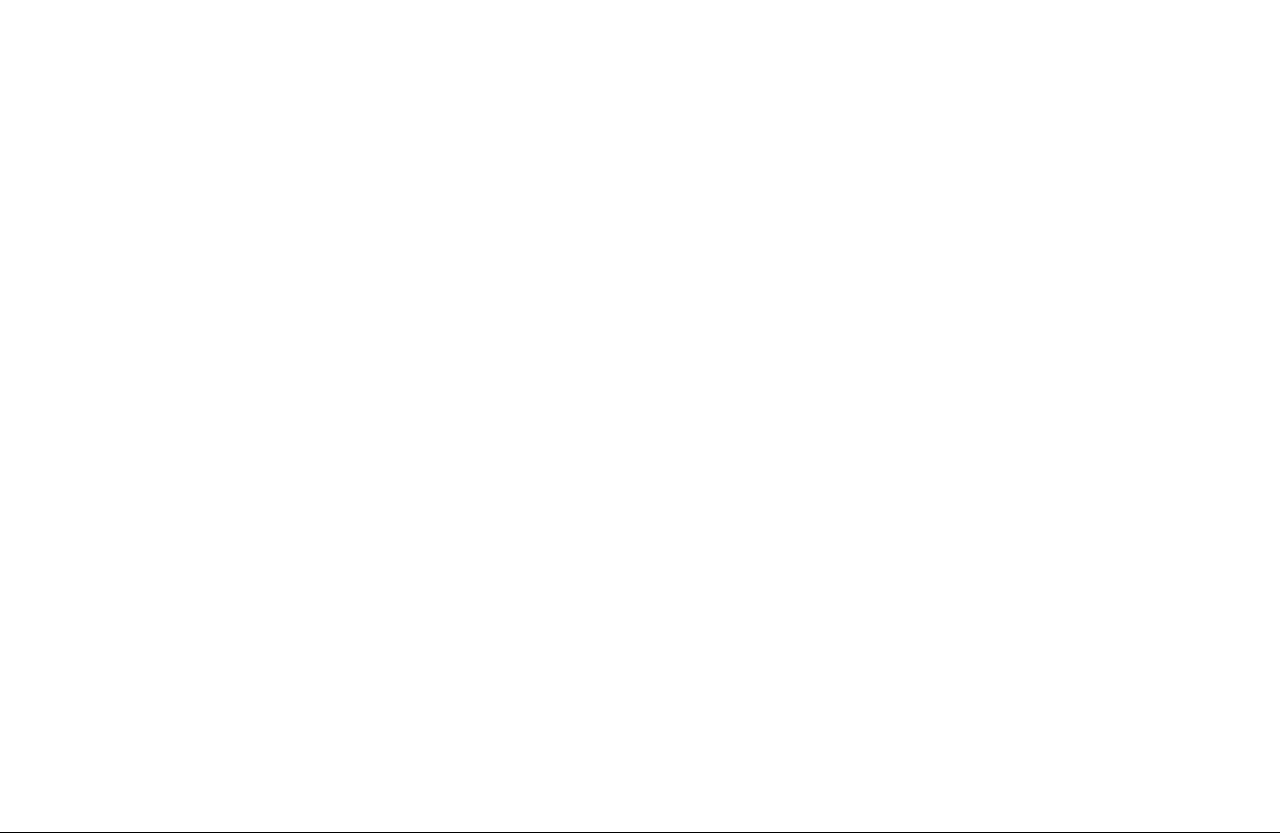
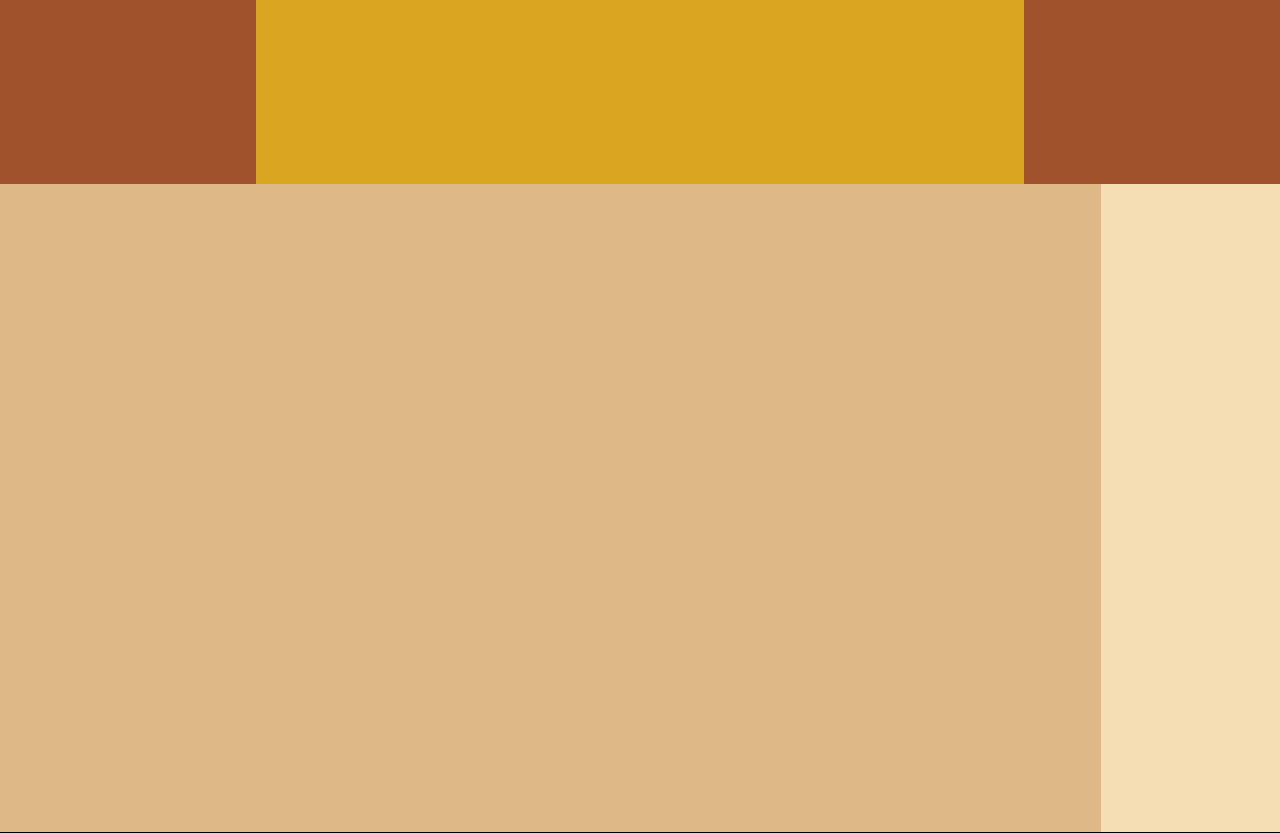
Before and after one commit to adolecumberri/the_bar, a React (Create React App) app in the folder the_bar/: page / in a window 1280 px wide. Shown: the top 833 px of the page. Built offline with nearby package versions, Linux system fonts and the light colour scheme.

Commit message:
dibujo de la parrilla

```diff
--- /dev/null
+++ b/the_bar/src/componentes/Bar.tsx
@@ -0,0 +1,25 @@
+//Barra del bar
+
+import React, { FC } from "react";
+
+//Material UI
+import { makeStyles } from "@material-ui/styles";
+
+import { theme } from "../theme";
+import { ITheme } from "../interfaces";
+
+const useStyles = makeStyles((theme: ITheme) => ({
+  container: {
+    width: "20%",
+    height: "100%",
+    backgroundColor: "wheat"
+  },
+}));
+
+const Bar: FC = () => {
+  const { container } = useStyles();
+
+  return <div className={container}></div>;
+};
+
+export default Bar;
--- /dev/null
+++ b/the_bar/src/componentes/Board.tsx
@@ -0,0 +1,29 @@
+//tablón de anuncios.
+
+//Barra del bar
+
+import React, { FC } from "react";
+
+//Material UI
+import { makeStyles } from "@material-ui/styles";
+
+import { theme } from "../theme";
+import { ITheme } from "../interfaces";
+
+const useStyles = makeStyles((theme: ITheme) => ({
+    container: {
+        width: "60%",
+        height: "100%",
+        backgroundColor: "goldenrod"
+      },
+}));
+
+const Board: FC = () => {
+  const { container } = useStyles();
+
+  return (
+   <div className={container}></div>
+  );
+};
+
+export default Board;
--- /dev/null
+++ b/the_bar/src/componentes/Salon.tsx
@@ -0,0 +1,28 @@
+
+//Barra del bar
+
+import React, { FC } from "react";
+
+//Material UI
+import { makeStyles } from "@material-ui/styles";
+
+import { theme } from "../theme";
+import { ITheme } from "../interfaces";
+
+const useStyles = makeStyles((theme: ITheme) => ({
+  container: {
+    width: "80%",
+    height: "100%",
+    backgroundColor: "burlywood"
+  },
+}));
+
+const Salon: FC = () => {
+  const {container } = useStyles();
+
+  return (
+   <div className={container} ></div>
+  );
+};
+
+export default Salon;
--- a/the_bar/src/componentes/Screen.tsx
+++ b/the_bar/src/componentes/Screen.tsx
@@ -1,28 +1,49 @@
-import React, { FC } from 'react';
+import React, { FC } from "react";
 
 //Material UI
-import { makeStyles, ThemeProvider } from '@material-ui/styles';
+import { makeStyles, ThemeProvider } from "@material-ui/styles";
 
-import { theme } from '../theme';
-import { ITheme } from '../interfaces';
+import { theme } from "../theme";
+import { ITheme } from "../interfaces";
+import { Wall, Board, Salon, Bar } from ".";
+
 const useStyles = makeStyles((theme: ITheme) => ({
   screen: {
-    width: '1536px',
-    height: '864px',
-    border: '1px solid black'
+    width: "1536px",
+    height: "864px",
+    border: "1px solid black",
+  },
+  topRow: {
+    display: "flex",
+    height: '25%'
+  },
+  bottomRow: {
+    display: "flex",
+    height: '75%'
   }
+
+
 }));
 
-const  Screen:  FC = () => {
-  const { screen } = useStyles();
+const Screen: FC = () => {
+  const { screen, topRow, bottomRow } = useStyles();
+
   return (
+    <ThemeProvider theme={theme}>
+      <div className={screen}>
+        <div className={topRow}>
+          <Wall />
+          <Board />
+          <Wall />
+        </div>
 
-       <ThemeProvider theme={theme}>
- <div className={screen}>
-     </div>
-       </ThemeProvider>
-
+        <div className={bottomRow}>
+          <Salon />
+          <Bar />
+        </div>
+      </div>
+    </ThemeProvider>
   );
-}
+};
 
 export default Screen;
--- /dev/null
+++ b/the_bar/src/componentes/Wall.tsx
@@ -0,0 +1,24 @@
+//muros izq y derecha del tablon de anuncio
+import React, { FC } from "react";
+
+//Material UI
+import { makeStyles } from "@material-ui/styles";
+
+import { theme } from "../theme";
+import { ITheme } from "../interfaces";
+
+const useStyles = makeStyles((theme: ITheme) => ({
+  container: {
+    width: "30%",
+    height: "100%",
+    backgroundColor: "sienna",
+  },
+}));
+
+const Wall: FC = () => {
+  const { container } = useStyles();
+
+  return <div className={container}></div>;
+};
+
+export default Wall;
--- /dev/null
+++ b/the_bar/src/componentes/index.ts
@@ -0,0 +1,14 @@
+
+import Bar from './Bar';
+import Board from './Board';
+import Salon from './Salon';
+import Screen from './Screen';
+import Wall from './Wall';
+
+export {
+    Bar,
+    Board,
+    Salon,
+    Screen,
+    Wall
+}
--- a/the_bar/src/index.css
+++ b/the_bar/src/index.css
@@ -9,6 +9,7 @@ body {
   justify-content: center;
   align-items: center;
   height: 100vh;
+  box-sizing: border-box;
 }
 
 code {
```
